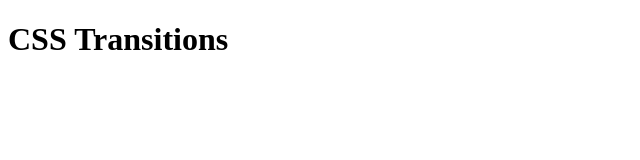
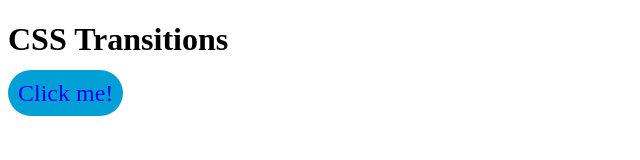
Before and after one commit to jenjeep7/css_transitions, a plain HTML site: page index.html in a window 1280 px wide. Shown: the whole page, without its empty margins (0-640 px from the left). Drawn offline with Linux system fonts and the light colour scheme.

Commit message:
button color

```diff
--- a/index.html
+++ b/index.html
@@ -7,5 +7,7 @@
   </head>
   <body>
 <h1>CSS Transitions</h1>
+
+<a href='#' class='btn'>Click me!</a>
   </body>
 </html>
--- a/style.css
+++ b/style.css
@@ -0,0 +1,15 @@
+a {
+  text-decoration: none;
+  font-size: 1.5em;
+  padding: 10px;
+  }
+
+  .btn {
+  background-color: #00A0D6;
+  transition: background-color 0.4s, color 0.4s;
+  border-radius: 25px;
+}
+.btn:hover {
+  background-color: #007DA7;
+  color: white;
+}
```
